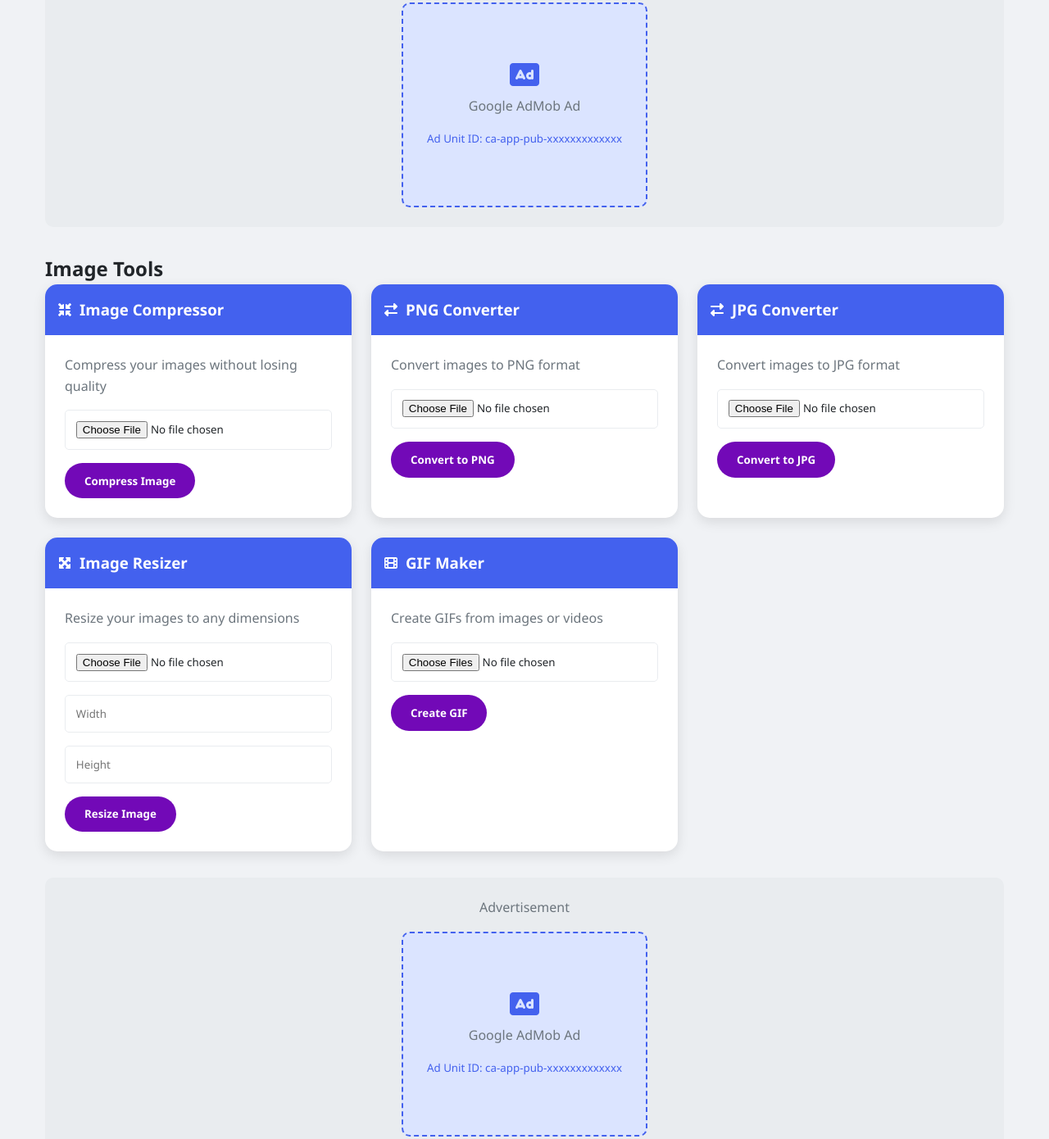
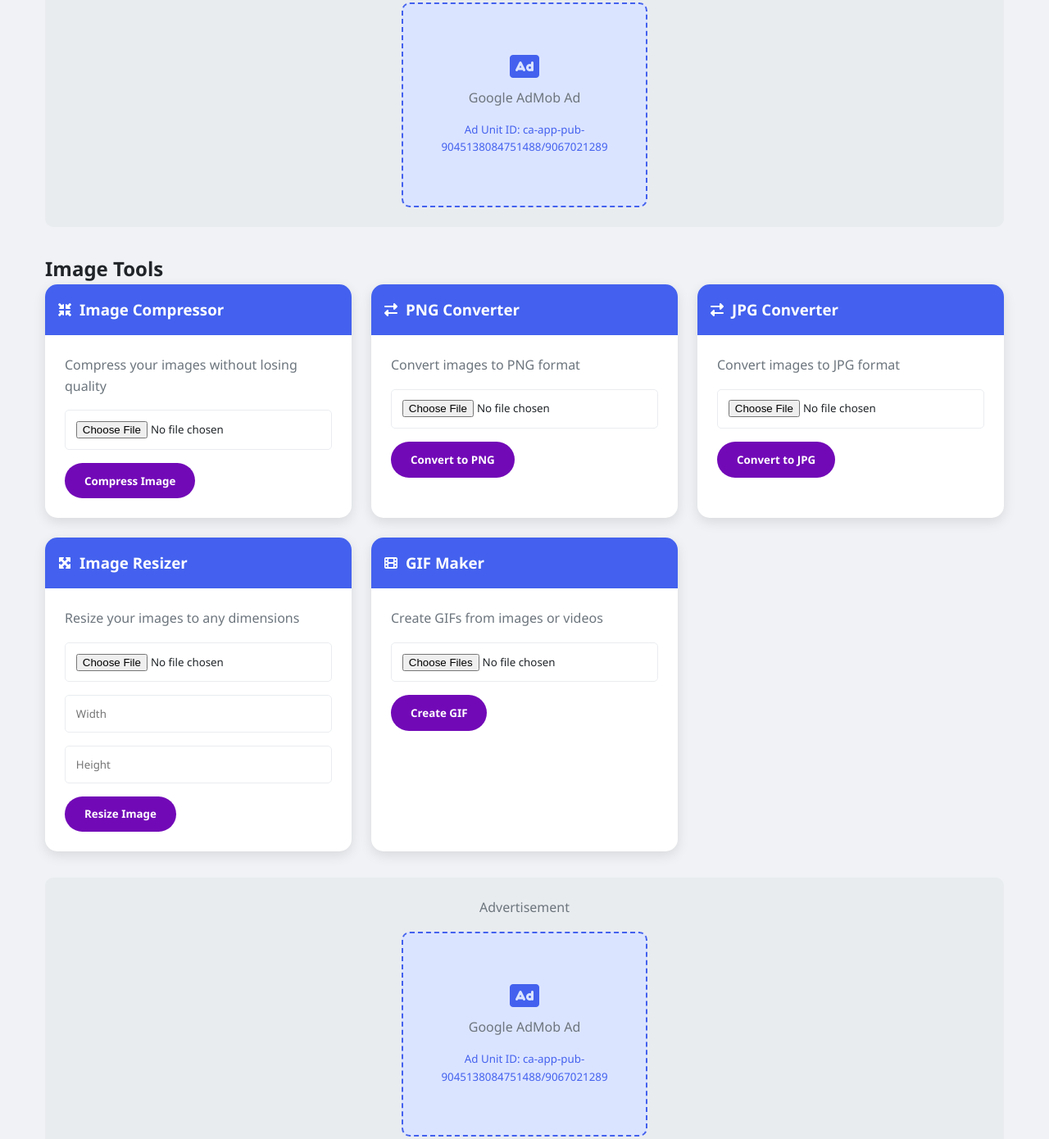
Before and after one commit to mudavathcharan74-create/ALL-IN-ONE-TOOLS, a plain HTML site: page tool-allinone.html in a window 1280 px wide. Shown: the part 478-1868 px from the top of the page at 82% size. Drawn offline with Linux system fonts and the light colour scheme.

Commit message:
Update tool-allinone.html

```diff
--- a/tool-allinone.html
+++ b/tool-allinone.html
@@ -347,7 +347,7 @@
             <div class="ad-placeholder">
                 <i class="fas fa-ad"></i>
                 <p>Google AdMob Ad</p>
-                <small>Ad Unit ID: ca-app-pub-xxxxxxxxxxxxx</small>
+                <small>Ad Unit ID: ca-app-pub-9045138084751488/9067021289</small>
             </div>
         </div>
 
@@ -426,7 +426,7 @@
             <div class="ad-placeholder">
                 <i class="fas fa-ad"></i>
                 <p>Google AdMob Ad</p>
-                <small>Ad Unit ID: ca-app-pub-xxxxxxxxxxxxx</small>
+                <small>Ad Unit ID: ca-app-pub-9045138084751488/9067021289</small>
             </div>
         </div>
 
@@ -572,7 +572,7 @@
             <div class="ad-placeholder">
                 <i class="fas fa-ad"></i>
                 <p>Google AdMob Ad</p>
-                <small>Ad Unit ID: ca-app-pub-xxxxxxxxxxxxx</small>
+                <small>Ad Unit ID: ca-app-pub-9045138084751488/7837700094</small>
             </div>
         </div>
 
```
